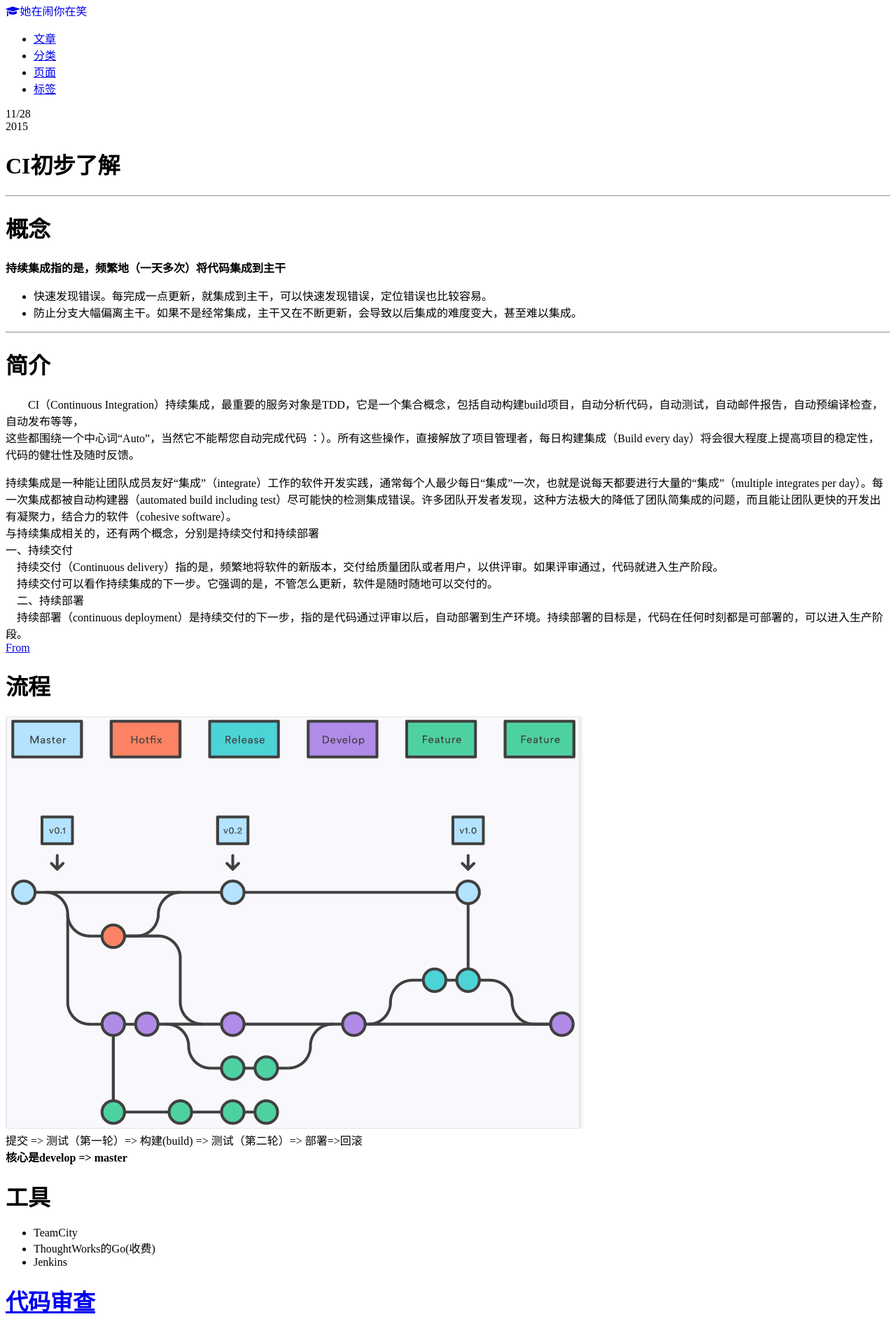
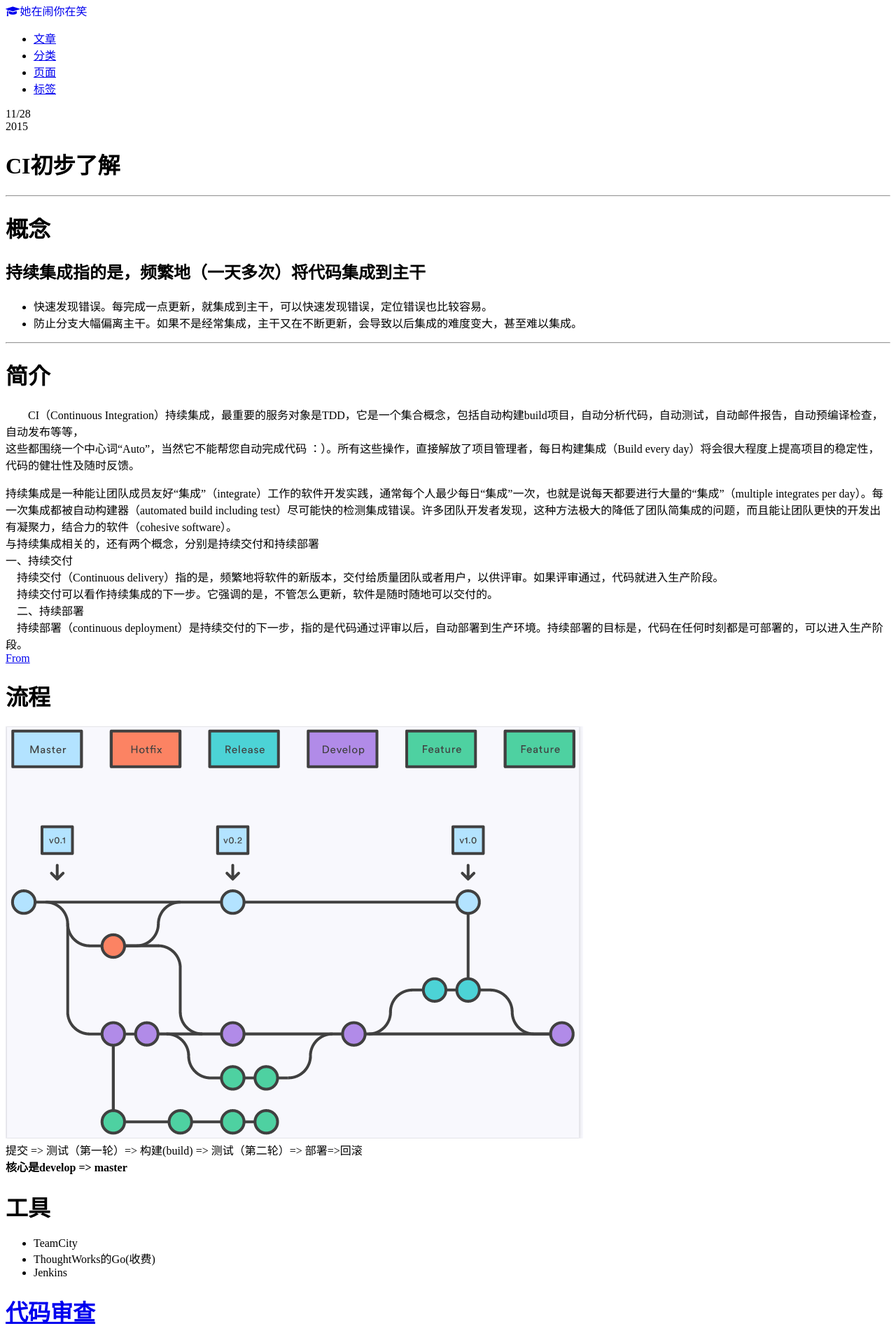
Before and after one commit to hqpsoft/hqpsoft.github.io, a Jekyll site: the page built from _posts/2015-11-28-CI初步了解.md, in a window 1280 px wide. Shown: the top 1905 px of the page at 70% size. Built offline with Jekyll 4.4.1, drawn with Linux system fonts in a browser that asks for light colours; nearby versions of some CDN libraries; Markdown is read by kramdown in place of the engine named in the settings; comment, search, counter and statistics services are not loaded.

Commit message:
调整2015-11-28文章格式

```diff
--- a/_posts/2015-11-28-CI初步了解.md
+++ b/_posts/2015-11-28-CI初步了解.md
@@ -10,7 +10,9 @@ tags : [CI,Code Review]
 ---
 
 # 概念
-**持续集成指的是，频繁地（一天多次）将代码集成到主干**
+
+##持续集成指的是，频繁地（一天多次）将代码集成到主干
+
 * 快速发现错误。每完成一点更新，就集成到主干，可以快速发现错误，定位错误也比较容易。
 * 防止分支大幅偏离主干。如果不是经常集成，主干又在不断更新，会导致以后集成的难度变大，甚至难以集成。
 
```
